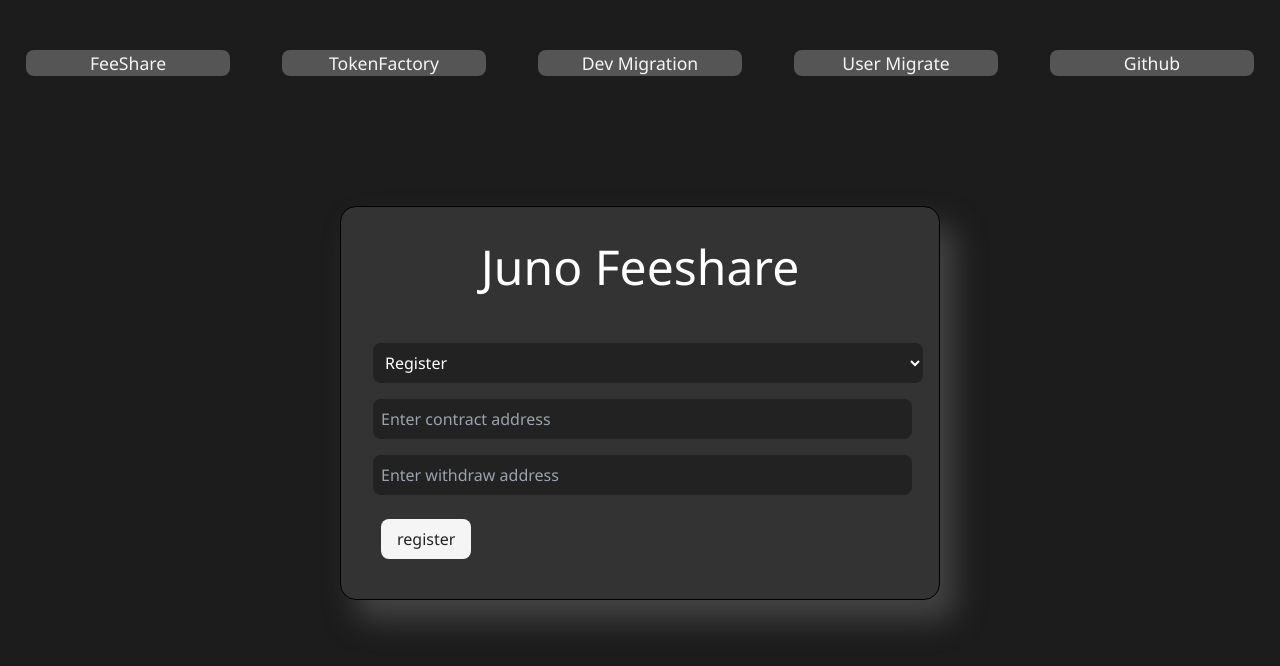
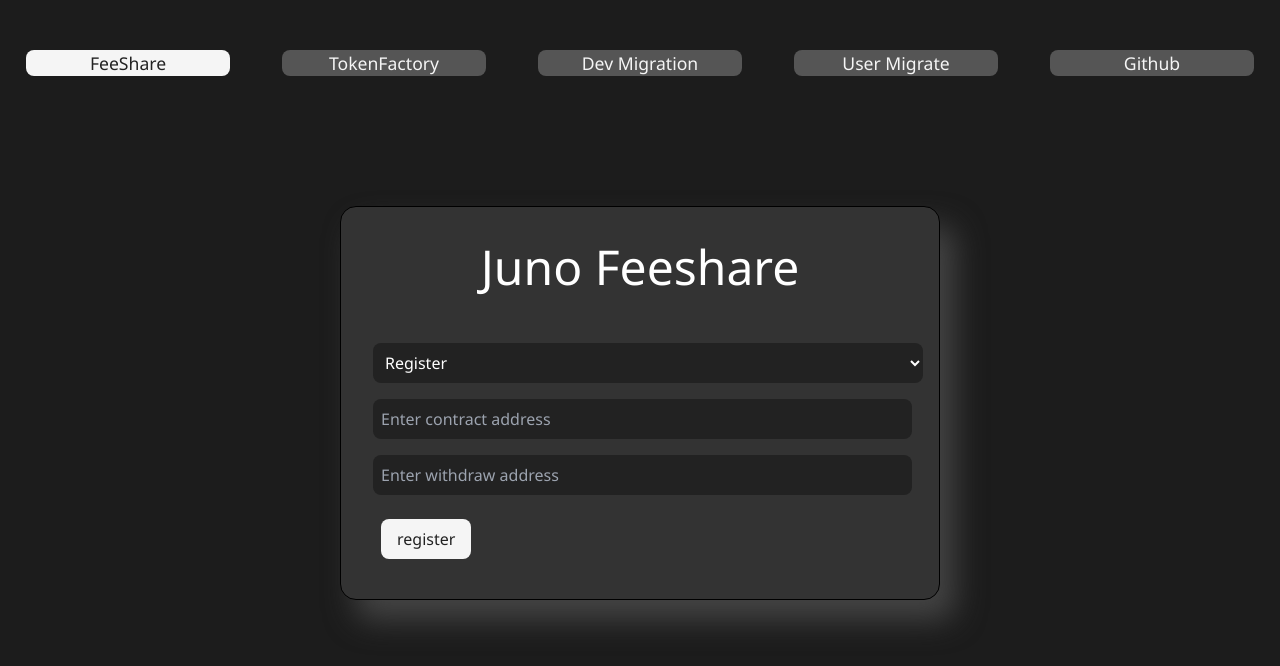
Before and after one commit to Reecepbcups/juno-feeshare-webapp, a SvelteKit app: page / in a window 1280 px wide. Shown: the top 666 px of the page. Built offline with nearby package versions, Linux system fonts and the light colour scheme.

Commit message:
Fix nav bar

```diff
--- a/src/components/UserMigration.svelte
+++ b/src/components/UserMigration.svelte
@@ -1,15 +1,17 @@
 <script lang="ts">
     import { Buffer } from 'buffer';
-    import {fromNumber} from 'long';
+    // import {fromNumber} from 'long';
+
+    import { page } from '$app/stores';
+    export let chainId = $page.url.searchParams.get('chain_id')?.toLowerCase() || 'juno-1';
+    export let rpcEndpoint = $page.url.searchParams.get('rpc')?.toLowerCase() || 'https://juno-rpc.reece.sh:443';
+
+    // the address they want to interact with, deposit & burn in exchange for the new token
+    export let migrate_contract_address = $page.url.searchParams.get('contract')?.toLowerCase() || 'juno1d5pkl438ugaufhafx9pzy3dw4rlfdt7sfldja7ydvzkxnj5etgpqxjjryz';
 
     let fee = { amount: [{ amount: '1000', denom: 'ujuno' }], gas: '400000' };
 
-    let rpcEndpoint = "https://juno-rpc.reece.sh:443"
-    let chainId = "juno-1"
-
-
-
-    import {juno, cosmwasm, osmosis, router, getSigningJunoClient, getSigningOsmosisClient, getSigningCosmwasmClient, getSigningCosmwasmClientOptions} from 'juno-network'
+    import {cosmwasm, getSigningCosmwasmClient} from 'juno-network'
 	import { get_wallet_for_chain } from '../wallet';
     import type { OfflineSigner } from '@cosmjs/proto-signing';
 	import { error_notification, success_notification } from './Status.svelte';
@@ -30,8 +32,6 @@
     //     })
     // }
 
-    // the address they want to interact with, deposit & burn in exchange for the new token
-    let migrate_contract_address = "juno1d5pkl438ugaufhafx9pzy3dw4rlfdt7sfldja7ydvzkxnj5etgpqxjjryz" // still need to add mint perms to this
     let accepted_denom = "" // if it starts with juno1, its a cw20. Else, native
     let is_cw20 = accepted_denom.startsWith("juno1")
 
@@ -97,7 +97,7 @@
     let method = "";
     let burn_amount = 0;
     const user_migrate_execute = async (
-        method: boolean
+        method: string
     ) => {
 		let signer: OfflineSigner = await get_wallet_for_chain(chainId);
 		let address = (await signer.getAccounts())[0].address;
@@ -174,6 +174,23 @@
         })
 
     }
+
+    //  TODO: allow for them to copy paste the URL easily to give to others
+    const getUrlFormat = (): string => {
+        let host = window.location.host;
+
+        // get base website url root
+        let updated_url = `${host}/?page=usermigrate&chain_id=${chainId}&rpc=${rpcEndpoint}&contract=${migrate_contract_address}`;
+
+
+        // http://localhost:6010/?page=usermigrate&chain_id=juno-1&rpc=https://rpc.juno.strange.love&contract=juno1d5pkl438ugaufhafx9pzy3dw4rlfdt7sfldja7ydvzkxnj5etgpqxjjryz
+
+
+        console.log(updated_url)
+
+        return updated_url;
+    }
+
 </script>
 
 <style>
@@ -293,6 +310,8 @@
     <label for="migrate_contract">Migrate Contract</label>
     <input type="text" placeholder="juno1..." bind:value={migrate_contract_address} />
 
+    <!-- <p>{getUrlFormat()}</p> -->
+
     <!-- button to query this address -->
     <button on:click={get_migrate_config}>Query Migrate Contract</button>
 
--- a/src/routes/+page.svelte
+++ b/src/routes/+page.svelte
@@ -58,7 +58,7 @@
 <div>
 	<div class="nav-bar">
 		{#each [...allowed_pages] as [page, name]}
-			<button class="nav-button {selectedTab === name ? 'selected' : ''}" on:click={() => {
+			<button class="nav-button {selectedTab === page ? 'selected' : ''}" on:click={() => {
 				selectedTab = page
 
 				setPageUrl(page);
@@ -124,7 +124,8 @@
 		cursor: pointer;
 		font-size: 0.7rem;
 		width: 80%;
-		margin: auto;
+		/* margin: auto; */
+		margin-top: 10px;
 	}
 
 	@media (min-width:780px){
```
